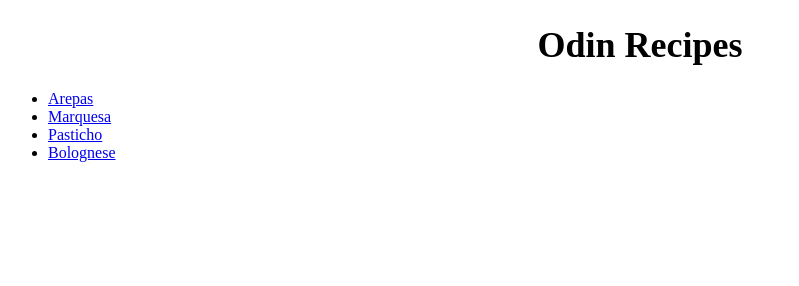
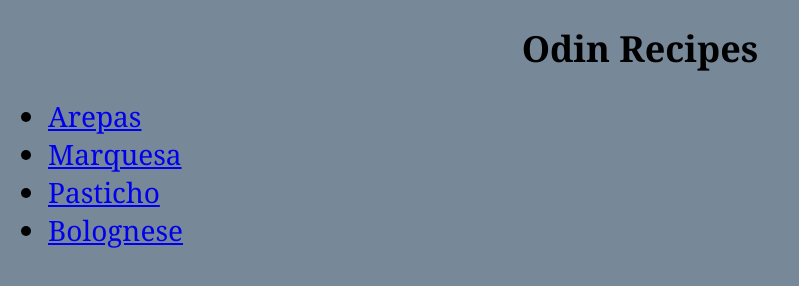
Before and after one commit to Gjernslav/odin-recipes, a plain HTML site: page index.html in a window 1280 px wide. Shown: the whole page, without its empty margins (0-799 px from the left). Drawn offline with Linux system fonts and the light colour scheme.

Commit message:
.added elements for h1 .added elements for li

```diff
--- a/styles.css
+++ b/styles.css
@@ -1,3 +1,15 @@
+
+body{background-color: lightslategray;
+}
+
 h1 {font-size: 36px;
     font-weight: 700;
-    text-align: center;}
+    font-family: Georgia, 'Times New Roman', Times, serif;
+    text-align: center;
+}
+
+li {
+    font-size: 28px;
+    font-weight: 400;
+    font-family: Georgia, 'Times New Roman', Times, serif;
+}
```
